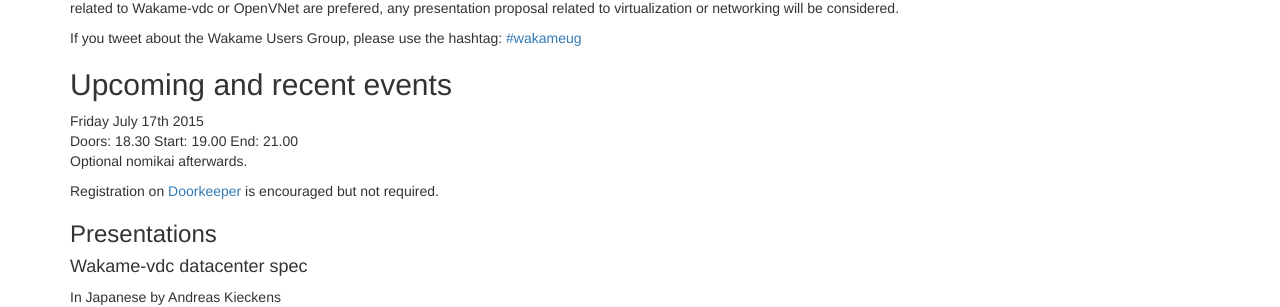
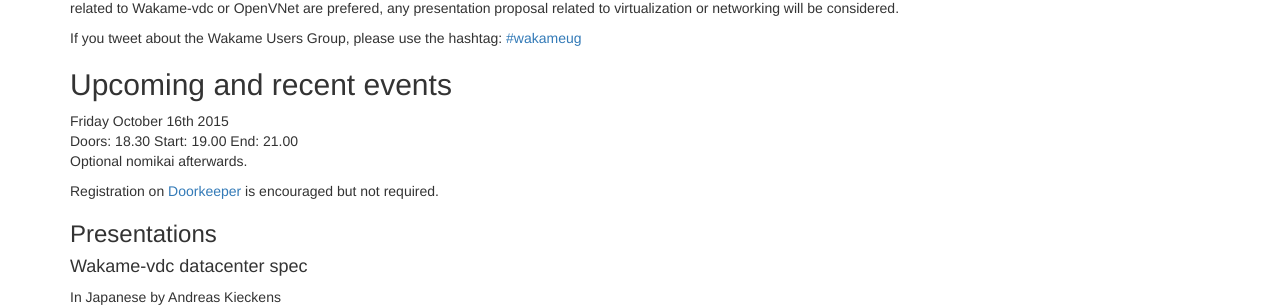
Before and after one commit to wakame/wakame.github.io, a Jekyll site: the page built from index.html, in a window 1280 px wide. Shown: the part 344-651 px from the top of the page. Built offline with Jekyll 4.4.1, drawn with Linux system fonts in a browser that asks for light colours; nearby versions of some CDN libraries; library files that are not in the unit come from our copies.

Commit message:
Updated the event date

```diff
--- a/index.html
+++ b/index.html
@@ -16,7 +16,7 @@ title: Wakame Users Group
 
 <h2>Upcoming and recent events</h2>
 
-<p>Friday July 17th 2015<br />
+<p>Friday October 16th 2015<br />
 Doors: 18.30 Start: 19.00 End: 21.00<br />
 Optional nomikai afterwards.</p>
 
```
